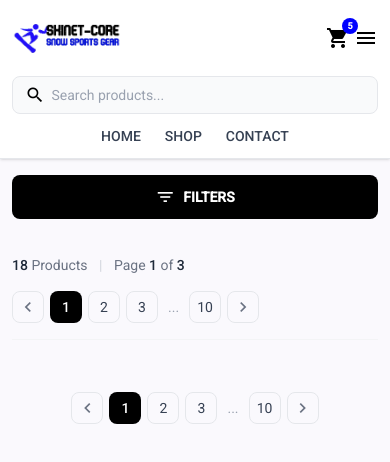
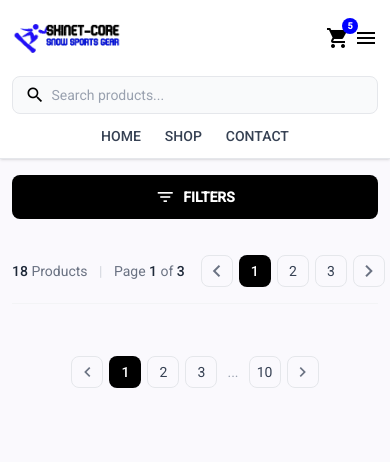
Before and after one commit to DeepakVish00001/Ajio, an Angular app in the folder client/: page / in a window 390 px wide. Shown: the top 462 px of the page. Built offline with nearby package versions, Linux system fonts and the light colour scheme; no server answers.

Commit message:
pagination layout

```diff
--- a/client/src/app/app.component.html
+++ b/client/src/app/app.component.html
@@ -30,7 +30,7 @@
 
 
 
-            <app-sidebar></app-sidebar>
+        <app-sidebar></app-sidebar>
 
 
         <!-- ================================================= -->
@@ -38,102 +38,10 @@
         <!-- ================================================= -->
 
         <main class="min-w-0 flex-1">
+            <div class="mb-5 border-b border-gray-100 pb-4">
+                <app-pagination></app-pagination>
+            </div>
 
-            <!-- ================================================= -->
-            <!-- TOP PAGINATION -->
-            <!-- ================================================= -->
-
-            <div
-                class="border-b border-gray-100 mb-5 flex flex-col gap-4  pb-4 sm:flex-row sm:items-center sm:justify-between">
-
-                <!-- PRODUCT COUNT -->
-                <div class="text-sm text-gray-500">
-
-                    <span class="font-medium text-gray-800">
-                        18
-                    </span>
-
-                    Products
-
-                    <span class="mx-2 text-gray-300">
-                        |
-                    </span>
-
-                    Page
-
-                    <span class="font-medium text-gray-800">
-                        1
-                    </span>
-
-                    of
-
-                    <span class="font-medium text-gray-800">
-                        3
-                    </span>
-
-                </div>
-
-
-                <!-- TOP PAGINATION -->
-                <div class="flex items-center gap-1.5 overflow-x-auto sm:gap-2">
-
-                    <!-- Previous -->
-                    <button
-                        class="flex h-8 w-8 shrink-0 items-center justify-center rounded-lg border border-gray-200 text-gray-500 hover:bg-gray-100 sm:h-9 sm:w-9">
-
-                        <mat-icon class="!m-0 !h-5 !w-5 !text-[20px]">
-                            chevron_left
-                        </mat-icon>
-
-                    </button>
-
-
-                    <!-- Page 1 -->
-                    <button class="h-8 w-8 shrink-0 rounded-lg bg-black text-sm font-medium text-white sm:h-9 sm:w-9">
-                        1
-                    </button>
-
-
-                    <!-- Page 2 -->
-                    <button
-                        class="h-8 w-8 shrink-0 rounded-lg border border-gray-200 text-sm text-gray-700 hover:bg-gray-100 sm:h-9 sm:w-9">
-                        2
-                    </button>
-
-
-                    <!-- Page 3 -->
-                    <button
-                        class="h-8 w-8 shrink-0 rounded-lg border border-gray-200 text-sm text-gray-700 hover:bg-gray-100 sm:h-9 sm:w-9">
-                        3
-                    </button>
-
-
-                    <!-- Dots -->
-                    <span class="shrink-0 px-1 text-sm text-gray-400">
-                        ...
-                    </span>
-
-
-                    <!-- Page 10 -->
-                    <button
-                        class="h-8 w-8 shrink-0 rounded-lg border border-gray-200 text-sm text-gray-700 hover:bg-gray-100 sm:h-9 sm:w-9">
-                        10
-                    </button>
-
-
-                    <!-- Next -->
-                    <button
-                        class="flex h-8 w-8 shrink-0 items-center justify-center rounded-lg border border-gray-200 text-gray-500 hover:bg-gray-100 sm:h-9 sm:w-9">
-
-                        <mat-icon class="!m-0 !h-5 !w-5 !text-[20px]">
-                            chevron_right
-                        </mat-icon>
-
-                    </button>
-
-                </div>
-
-            </div>
 
 
             <!-- ================================================= -->
--- a/client/src/app/app.component.ts
+++ b/client/src/app/app.component.ts
@@ -4,6 +4,7 @@ import { HeaderComponent } from './layout/header/header.component';
 import { ShopComponent } from './features/shop/shop.component';
 import { MatIcon } from '@angular/material/icon';
 import { SidebarComonent } from './features/shop/sidebar/sidebar.comonent';
+import { PaginationComonent } from './features/shop/pagination/pagination.comonent';
 
 @Component({
   selector: 'app-root',
@@ -11,6 +12,7 @@ import { SidebarComonent } from './features/shop/sidebar/sidebar.comonent';
     RouterOutlet,
     HeaderComponent,
     SidebarComonent,
+    PaginationComonent,
     ShopComponent,
     MatIcon
   ],
--- a/client/src/app/features/shop/pagination/pagination.comonent.html
+++ b/client/src/app/features/shop/pagination/pagination.comonent.html
@@ -1 +1,77 @@
-<p>pagination works!</p>
+<div class="flex w-full items-center justify-between gap-4">
+
+    <!-- LEFT: PRODUCT COUNT -->
+    <div class="shrink-0 text-sm text-gray-500">
+
+        <span class="font-medium text-gray-800">
+            18
+        </span>
+
+        Products
+
+        <span class="mx-2 text-gray-300">
+            |
+        </span>
+
+        Page
+
+        <span class="font-medium text-gray-800">
+            1
+        </span>
+
+        of
+
+        <span class="font-medium text-gray-800">
+            3
+        </span>
+
+    </div>
+
+
+    <!-- RIGHT: PAGINATION -->
+    <div class="flex items-center gap-1.5">
+
+        <!-- Previous -->
+        <button type="button"
+            class="flex h-8 w-8 shrink-0 items-center justify-center rounded-lg border border-gray-200 text-gray-500 hover:bg-gray-100 sm:h-9 sm:w-9">
+
+            <mat-icon>
+                chevron_left
+            </mat-icon>
+
+        </button>
+
+
+        <!-- Page 1 -->
+        <button type="button" class="h-8 w-8 shrink-0 rounded-lg bg-black text-sm font-medium text-white sm:h-9 sm:w-9">
+            1
+        </button>
+
+
+        <!-- Page 2 -->
+        <button type="button"
+            class="h-8 w-8 shrink-0 rounded-lg border border-gray-200 text-sm text-gray-700 hover:bg-gray-100 sm:h-9 sm:w-9">
+            2
+        </button>
+
+
+        <!-- Page 3 -->
+        <button type="button"
+            class="h-8 w-8 shrink-0 rounded-lg border border-gray-200 text-sm text-gray-700 hover:bg-gray-100 sm:h-9 sm:w-9">
+            3
+        </button>
+
+
+        <!-- Next -->
+        <button type="button"
+            class="flex h-8 w-8 shrink-0 items-center justify-center rounded-lg border border-gray-200 text-gray-500 hover:bg-gray-100 sm:h-9 sm:w-9">
+
+            <mat-icon>
+                chevron_right
+            </mat-icon>
+
+        </button>
+
+    </div>
+
+</div>
--- a/client/src/app/features/shop/pagination/pagination.comonent.ts
+++ b/client/src/app/features/shop/pagination/pagination.comonent.ts
@@ -1,8 +1,11 @@
 import { Component } from '@angular/core';
+import { MatIcon } from '@angular/material/icon';
 
 @Component({
   selector: 'app-pagination',
-  imports: [],
+  imports: [
+    MatIcon
+  ],
   templateUrl: './pagination.comonent.html',
   styleUrl: './pagination.comonent.css',
 })
--- a/client/src/app/features/shop/search/search.comonent.ts
+++ b/client/src/app/features/shop/search/search.comonent.ts
@@ -9,4 +9,4 @@ import { MatIcon } from '@angular/material/icon';
   templateUrl: './search.comonent.html',
   styleUrl: './search.comonent.css',
 })
-export class SearchComonent {}
+export class SearchComonent { }
```
